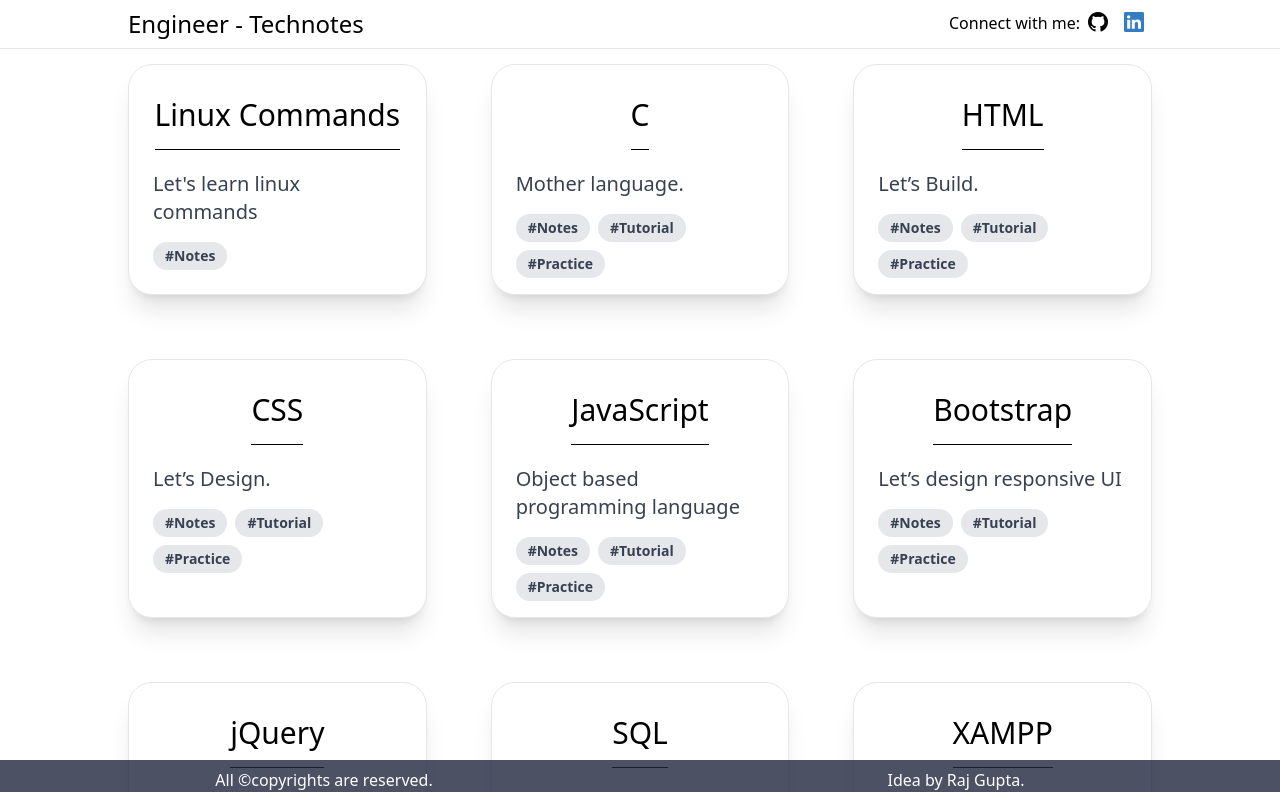
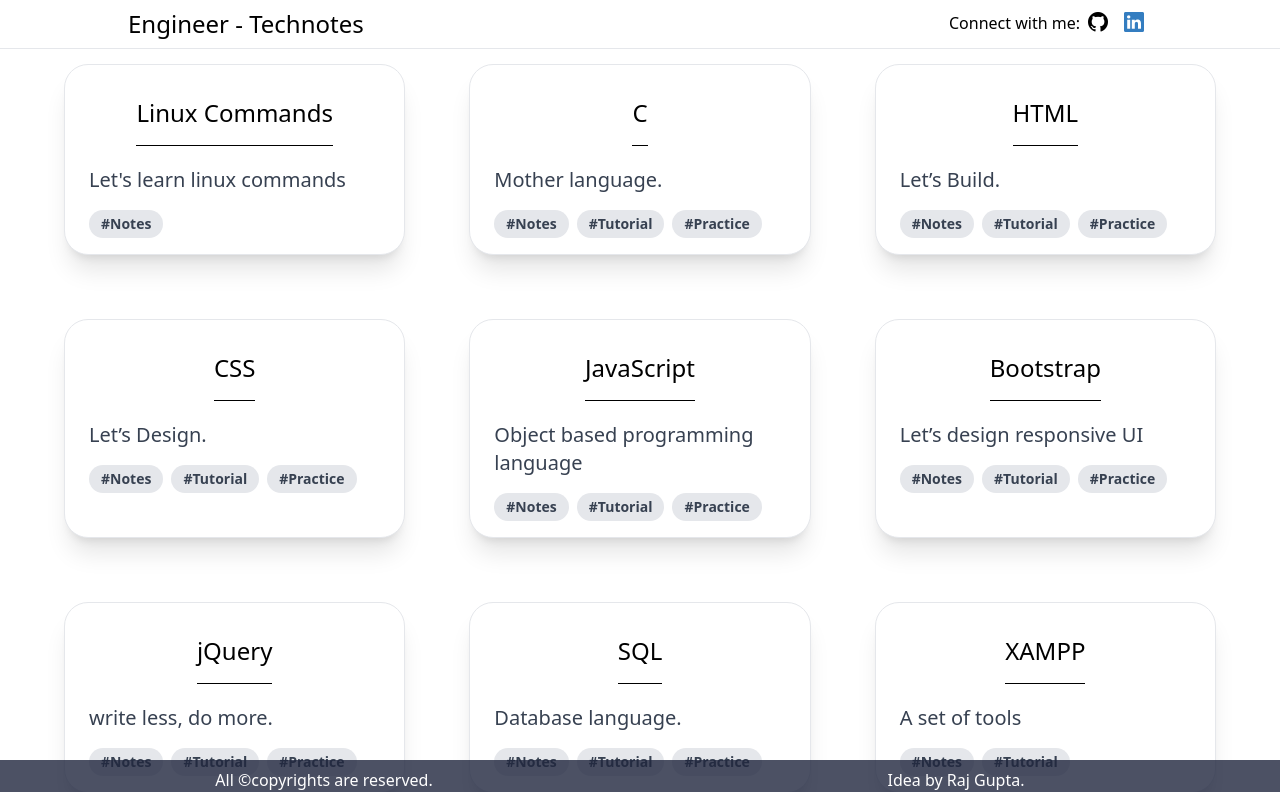
Before and after one commit to rajgupta2/Engineer, a Next.js app: page / in a window 1280 px wide. Shown: the top 792 px of the page. Built offline with nearby package versions, Linux system fonts and the light colour scheme.

Commit message:
Improving UI

```diff
--- a/Styles/global.css
+++ b/Styles/global.css
@@ -6,3 +6,12 @@
   /* background: radial-gradient(circle, #121212,#1F1B24, bg-indigo-300);
   @apply bg-indigo-300 text-gray-800 transition-all duration-300 !important; */
 }
+.feature-card {
+    transition: 0.3s;
+}
+
+.feature-card:hover {
+    transform: translateY(-15px);
+    box-shadow: 0 0 15px rgba(0, 0, 0, 0.2);
+    background: linear-gradient(to right, #a7aade, #8f94fb);
+}
--- a/components/card.jsx
+++ b/components/card.jsx
@@ -3,9 +3,9 @@
 const card =function(props){
   return (
     <>
-      <div className=" border bg-white shadow-xl  rounded-3xl m-4 transition hover:scale-110" >
+      <div className="feature-card border bg-white shadow-xl  rounded-3xl m-4" >
         <div className="px-6 py-4">
-          <div className="text-3xl text-center py-4 justify-self-center border-b border-black">{props.Subject}</div>
+          <div className="text-2xl text-center py-4 justify-self-center border-b border-black">{props.Subject}</div>
           <p className="text-gray-700 pt-5 text-xl">
             {props.Description}
           </p>
--- a/pages/index.js
+++ b/pages/index.js
@@ -30,7 +30,7 @@
     });
   }
   return (
-      <main className='sm:mx-28 mt-12'>
+      <main className='sm:mx-12 sm:mt-12 mt-16'>
         <div className='grid  md:grid-cols-2 lg:grid-cols-3 mb-8 gap-8' style={{display:cardHide_Show}}>
           <MakeCard />
         </div>
```
Also changed, not shown: components/footer.jsx (+4 -4 lines).
